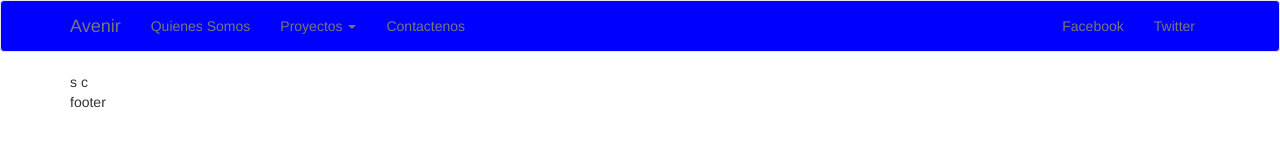
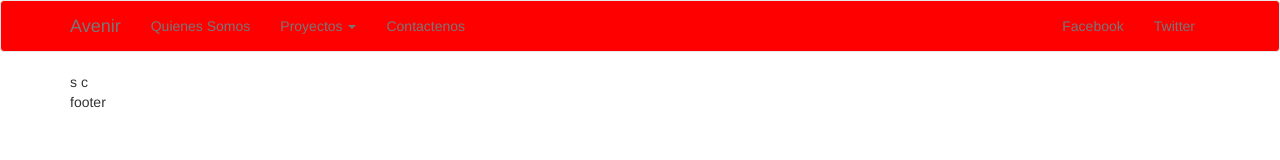
Before and after one commit to ecriverac/avenir, a website: page index.html in a window 1280 px wide. Drawn offline with Linux system fonts and the light colour scheme.

Commit message:
mdificamos quienes somos

```diff
--- a/css/styles.css
+++ b/css/styles.css
@@ -1,3 +1,9 @@
+/*Template base */
 .navbar{
-	background-color: blue;
+	background-color: red;
 }
+
+
+/*Home*/
+
+/*Quienes somo*/
```
Also changed, not shown: views/quienes-somos.html (+1 -0 lines).
